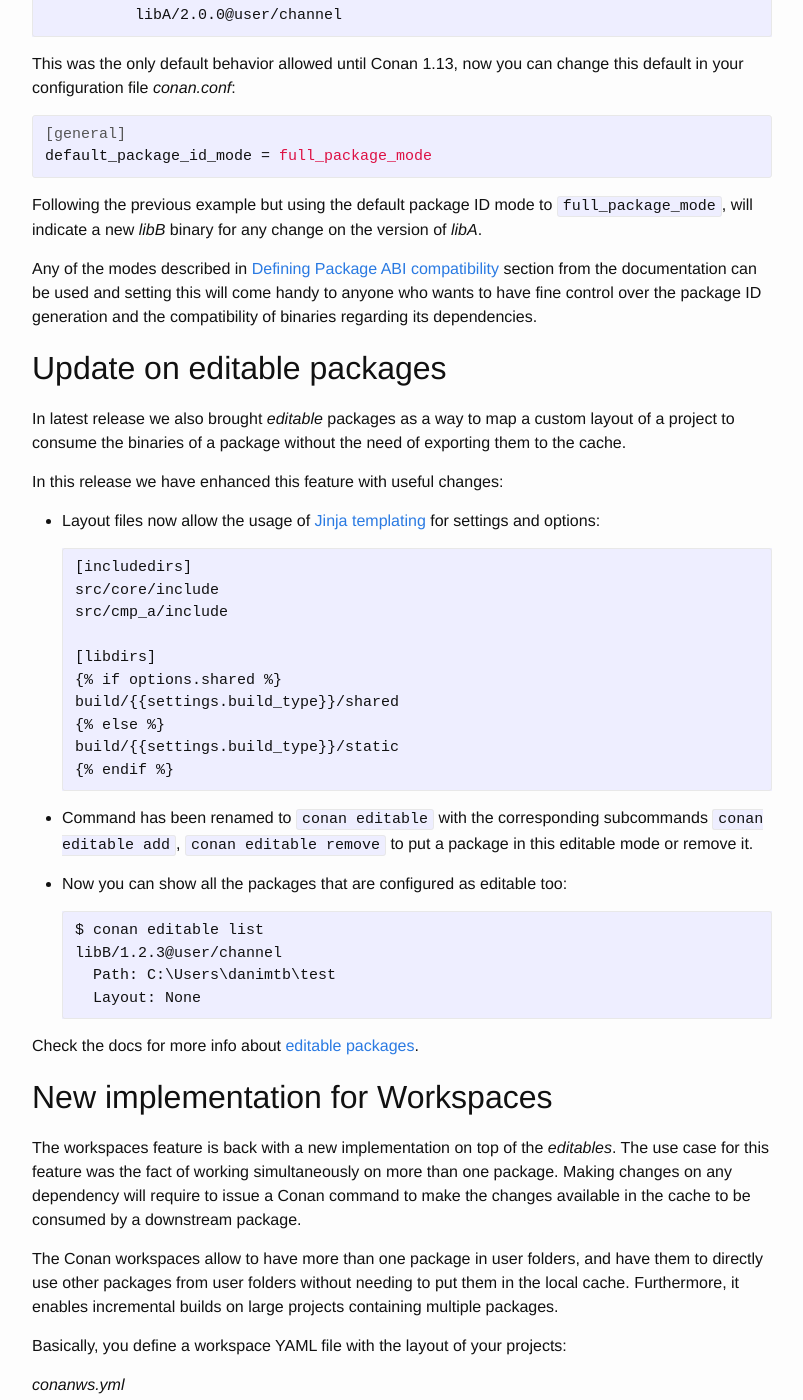
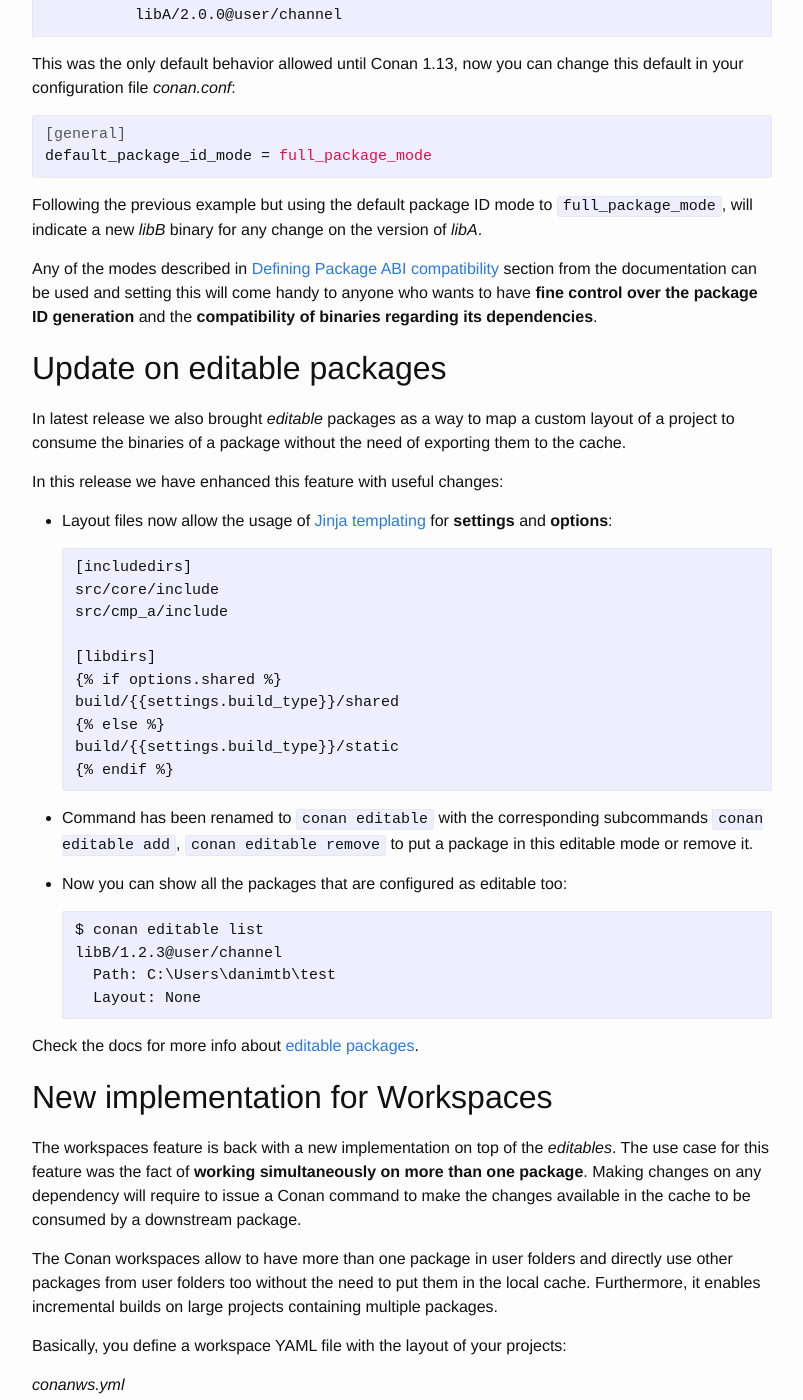
Before and after one commit to conan-io/conan-io.github.io, a Jekyll site: the page built from _posts/2019-03-11-New-conan-release-1-13.markdown, in a window 1280 px wide and 1400 px high, scrolled down 4640 px. Shown: the whole window, without its empty margins (238-1041 px from the left). Built offline with Jekyll 4.4.1, drawn with Linux system fonts in a browser that asks for light colours; comment, search, counter and statistics services are not loaded; some of the changed text lies outside the part shown.

Commit message:
text highlights to make it more apealing

````diff
--- a/_posts/2019-03-11-New-conan-release-1-13.markdown
+++ b/_posts/2019-03-11-New-conan-release-1-13.markdown
@@ -13,7 +13,7 @@ Some releases ago we started to include some of the changes needed to adapt the
 is an implicit way of creating revisions of the same version of a package without having to bump the version explicitly.
 
 The motivation to include this concept in packages an recipes was mainly driven by the fact that in most of the situations when developing a
-Conan package, the recipe *conanfile.py* follows a different development cycle. An example of this could be a recipe adding support for
+Conan package, the recipe *conanfile.py* __follows a different development cycle__. An example of this could be a recipe adding support for
 building in another OS. Adding this change would probably not require any change in the library itself nor in the build system, however, to
 reflect that change you would need to upload the recipe to a remote with the same reference (e.g. ``lib/1.1.2@user/channel``) and overwrite
 the previous version.
@@ -24,7 +24,7 @@ library version, something like ``lib/1.1.2-<commit-hash>@user/channel``. Althou
 disadvantage of having to bump the version on every other recipe depending on the updated one.
 
 We have realized that to make it work properly, this behavior should be implemented as part of the Conan model and that's why this release
-includes the first experimental version of Conan working with revisions!
+includes the **first experimental version of Conan working with revisions**!
 
 ### Revisions explained
 
@@ -45,8 +45,8 @@ and package revisions: ``<package_name>/<version>@<user_name>/<channel>#<RREV>:<
 
 ### Working with revisions
 
-The concept of revisions is mostly server side, where all the recipe revisions and package revisions will be stored. In the client side (in the Conan cache) we
-can only have one revision at a time.
+The concept of revisions is mostly server side, where all the recipe revisions and package revisions will be stored. In the client side (in
+the Conan cache) we can only have one revision at a time.
 
 To try and work with revisions in the client, you would need to opt in setting ``CONAN_REVISIONS_ENABLED=1`` in the environment or enabling
 that in the configuration file:
@@ -96,7 +96,7 @@ Revisions for 'IrrXML/1.2@user/channel' at remote 'conan-local':
 ```
 
 Now, anyone installing or performing a ``conan install --update`` will automatically get the latest revision from the server. Moreover, they
-can also target target a specific recipe revision:
+can also target target a __specific recipe revision__:
 
 ```
 $ conan install IrrXML/1.2@user/channel#681d7e590d2da0a164166f737a49cf32c735ee6c --remote server --update
@@ -212,8 +212,8 @@ change on the version of *libA*.
 
 Any of the modes described in
 [Defining Package ABI compatibility](https://docs.conan.io/en/latest/creating_packages/define_abi_compatibility.html#id3) section from the
-documentation can be used and setting this will come handy to anyone who wants to have fine control over the package ID generation and the
-compatibility of binaries regarding its dependencies.
+documentation can be used and setting this will come handy to anyone who wants to have **fine control over the package ID generation** and
+the **compatibility of binaries regarding its dependencies**.
 
 ## Update on editable packages
 
@@ -222,7 +222,7 @@ without the need of exporting them to the cache.
 
 In this release we have enhanced this feature with useful changes:
 
-- Layout files now allow the usage of [Jinja templating](http://jinja.pocoo.org/) for settings and options:
+- Layout files now allow the usage of [Jinja templating](http://jinja.pocoo.org/) for **settings** and **options**:
 
   ```
   {% raw %}[includedirs]
@@ -253,12 +253,12 @@ Check the docs for more info about [editable packages](https://docs.conan.io/en/
 
 ## New implementation for Workspaces
 
-The workspaces feature is back with a new implementation on top of the *editables*. The use case for this feature was the fact of working
-simultaneously on more than one package. Making changes on any dependency will require to issue a Conan command to make the changes
-available in the cache to be consumed by a downstream package.
+The workspaces feature is back with a new implementation on top of the *editables*. The use case for this feature was the fact of
+__working simultaneously on more than one package__. Making changes on any dependency will require to issue a Conan command to make the
+changes available in the cache to be consumed by a downstream package.
 
-The Conan workspaces allow to have more than one package in user folders, and have them to directly use other packages from user folders
-without needing to put them in the local cache. Furthermore, it enables incremental builds on large projects containing multiple packages.
+The Conan workspaces allow to have more than one package in user folders and directly use other packages from user folders too without the
+need to put them in the local cache. Furthermore, it enables incremental builds on large projects containing multiple packages.
 
 Basically, you define a workspace YAML file with the layout of your projects:
 
````
Also changed, not shown: other parts of _posts/2019-03-11-New-conan-release-1-13.markdown (+1 -1 lines).
